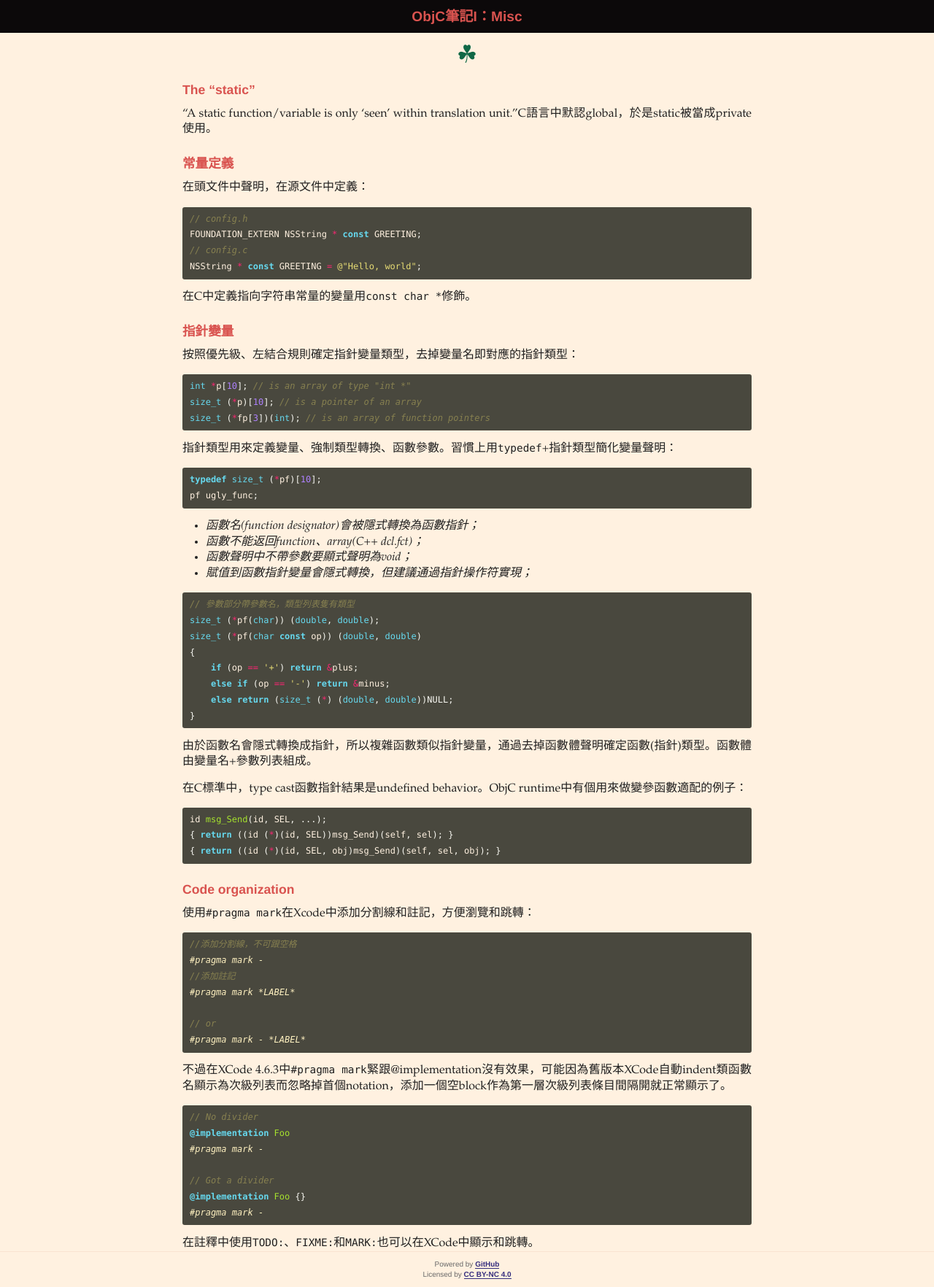
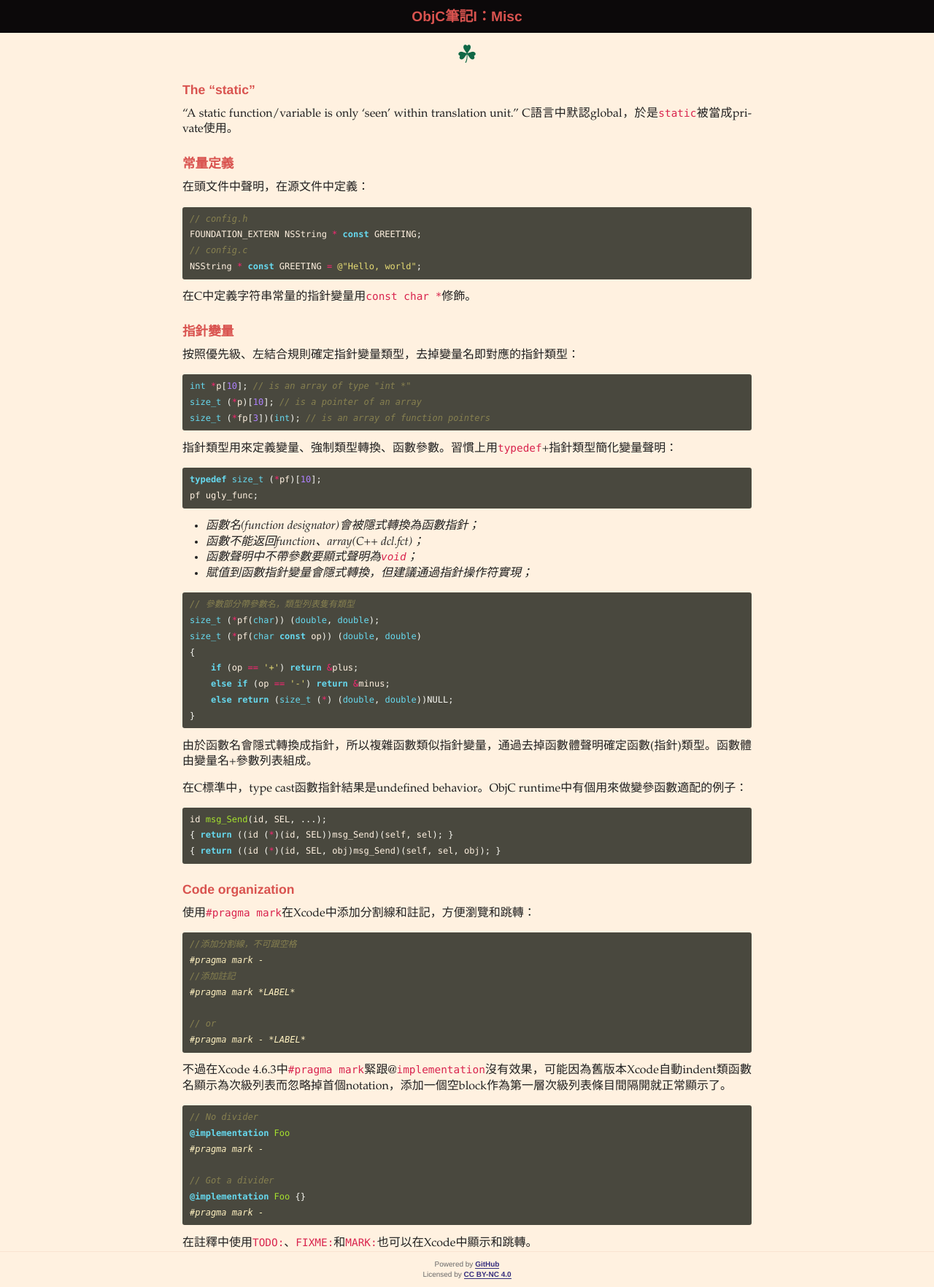
Before and after one commit to fteiwtdt/fteiwtdt.github.io, a Jekyll site: the page built from _posts/2018-03-30-objc-note-i.md, in a window 1280 px wide. Shown: the whole page at 73% size. Built offline with Jekyll 4.4.1, drawn with Linux system fonts in a browser that asks for light colours; some web fonts are replaced.

Commit message:
Modified styles

````diff
--- a/_posts/2018-03-30-objc-note-i.md
+++ b/_posts/2018-03-30-objc-note-i.md
@@ -7,7 +7,7 @@ date: 2018-03-30
 ### The “static”
 {: .subtitle}
 
-“A static function/variable is only 'seen' within translation unit.”<!-- more -->C語言中默認global，於是static被當成private使用。
+“A static function/variable is only 'seen' within translation unit.”<!-- more --> C語言中默認global，於是```static```被當成private使用。
 
 ### 常量定義
 {: .subtitle}
@@ -21,7 +21,7 @@ FOUNDATION_EXTERN NSString * const GREETING;
 NSString * const GREETING = @"Hello, world";
 ```
 
-在C中定義指向字符串常量的變量用```const char *```修飾。
+在C中定義字符串常量的指針變量用```const char *```修飾。
 
 ### 指針變量
 {: .subtitle}
@@ -43,7 +43,7 @@ pf ugly_func;
 
 - 函數名(function designator)會被隱式轉換為函數指針；
 - 函數不能返回function、array(C++ dcl.fct)；
-- 函數聲明中不帶參數要顯式聲明為void；
+- 函數聲明中不帶參數要顯式聲明為```void```；
 - 賦值到函數指針變量會隱式轉換，但建議通過指針操作符實現；
 
 ```c
@@ -82,7 +82,7 @@ id msg_Send(id, SEL, ...);
 #pragma mark - *LABEL*
 ```
 
-不過在XCode 4.6.3中```#pragma mark```緊跟@implementation沒有效果，可能因為舊版本XCode自動indent類函數名顯示為次級列表而忽略掉首個notation，添加一個空block作為第一層次級列表條目間隔開就正常顯示了。
+不過在Xcode 4.6.3中```#pragma mark```緊跟@```implementation```沒有效果，可能因為舊版本Xcode自動indent類函數名顯示為次級列表而忽略掉首個notation，添加一個空block作為第一層次級列表條目間隔開就正常顯示了。
 
 ```objc
 // No divider
@@ -94,4 +94,4 @@ id msg_Send(id, SEL, ...);
 #pragma mark -
 ```
 
-在註釋中使用```TODO:```、```FIXME:```和```MARK:```也可以在XCode中顯示和跳轉。
+在註釋中使用```TODO:```、```FIXME:```和```MARK:```也可以在Xcode中顯示和跳轉。
--- a/_sass/theme/ft.scss
+++ b/_sass/theme/ft.scss
@@ -130,6 +130,8 @@ blockquote {
 
 #post .highlighter-rouge {
 	margin: 0 0 0.9*$font-size;
+	color: #D9254E;
+	font-style: inherit;
 }
 
 /* code */
````
